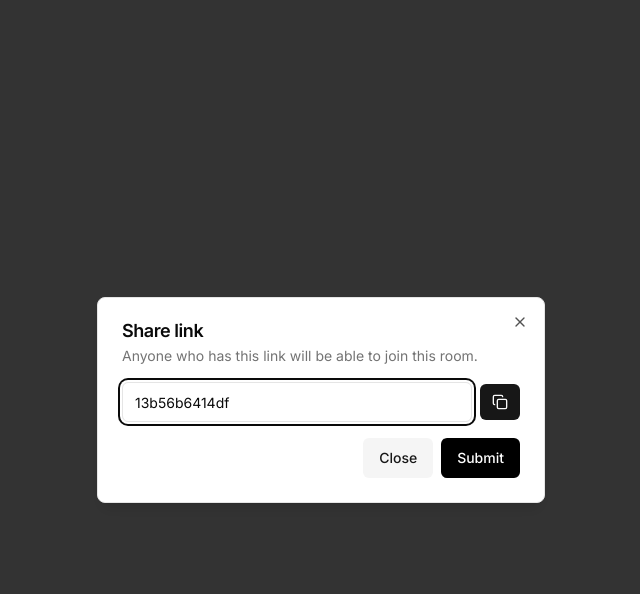
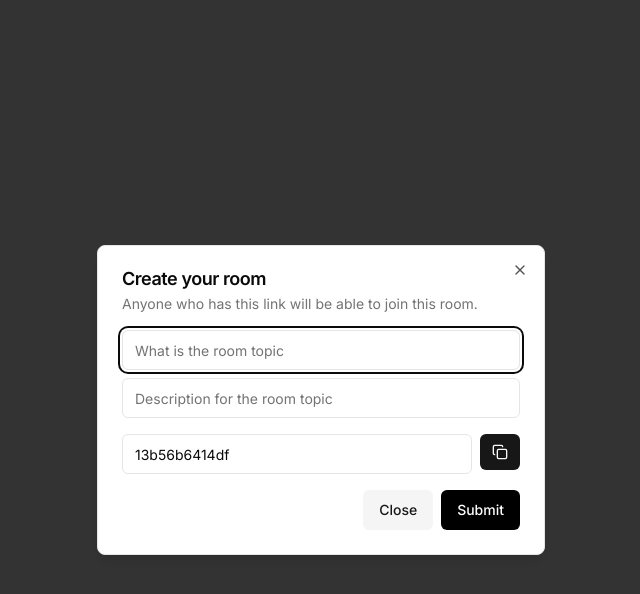
Before and after one commit to Lingobridge/bantr, a Next.js app: page / in a window 1280 px wide. Both pictures are taken after a click on the button "Start a Conversation". Shown: the top 594 px of the page, without its empty margins (319-959 px from the left). Built offline with nearby package versions, Linux system fonts and the light colour scheme.

Commit message:
add topic and description when creating room

```diff
--- a/src/app/page.tsx
+++ b/src/app/page.tsx
@@ -25,8 +25,10 @@ const Home: React.FC = () => {
   const [isOpenJoin, setIsOpenJoin] = useState(false);
   const [roomId, setRoomId] = useState<string>('');
   const [userId, setUserId] = useState<string>('');
+  const roomIdRef = useRef<HTMLInputElement>(null);
+  const topicRef = useRef<HTMLInputElement>(null);
+  const descriptionRef = useRef<HTMLInputElement>(null);
 
-  const roomIdRef = useRef<HTMLInputElement>(null);
   const handleCopy = () => {
     if (roomIdRef.current) {
       roomIdRef.current.select();
@@ -69,29 +71,47 @@ const Home: React.FC = () => {
           </DialogTrigger>
           <DialogContent className='sm:max-w-md'>
             <DialogHeader>
-              <DialogTitle>Share link</DialogTitle>
+              <DialogTitle>Create your room</DialogTitle>
               <DialogDescription>
                 Anyone who has this link will be able to join this room.
               </DialogDescription>
             </DialogHeader>
-            <div className='flex items-center space-x-2'>
-              <div className='grid flex-1 gap-2'>
+            <div className='flex flex-col items-center space-y-2'>
+              <Input
+                id='topic'
+                type='text'
+                placeholder='What is the room topic'
+                ref={topicRef}
+                className='w-full'
+              />
+              <Input
+                id='description'
+                type='text'
+                placeholder='Description for the room topic'
+                ref={descriptionRef}
+                className='w-full'
+              />
+              <div className='flex flex-col space-y-2 w-full'>
                 <Label htmlFor='link' className='sr-only'>
                   Link
                 </Label>
+                <div className='flex gap-2'>
                   <Input
                     id='link'
                     type='text'
                     defaultValue={roomId}
                     ref={roomIdRef}
                     readOnly
+                    className='flex-1'
                   />
-              </div>
                   <Button onClick={handleCopy} size='sm' className='px-3'>
                     <span className='sr-only'>Copy</span>
                     <Copy className='h-4 w-4' />
                   </Button>
                 </div>
+              </div>
+            </div>
+
             <DialogFooter className='sm:justify-end'>
               <DialogClose asChild>
                 <div className='flex space-x-2'>
```
Lines whose indentation alone changed are shown as unchanged.
